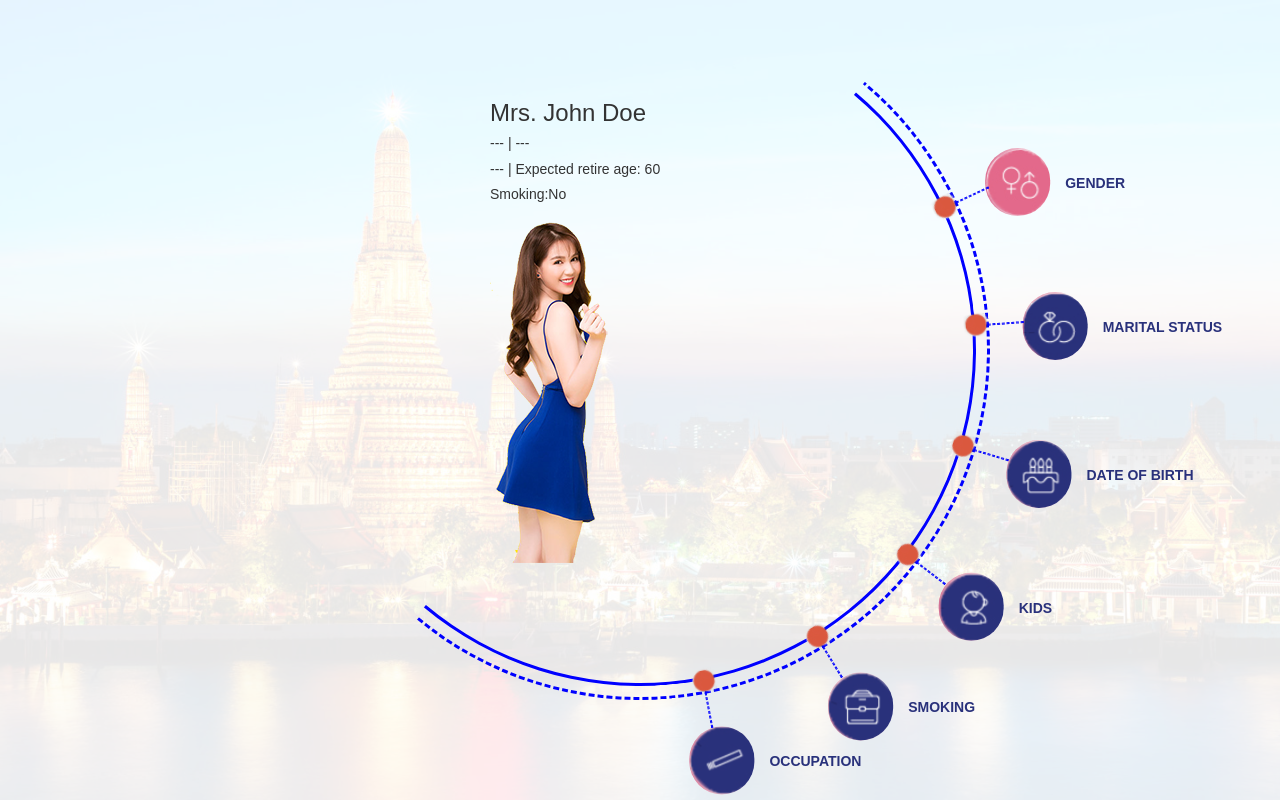
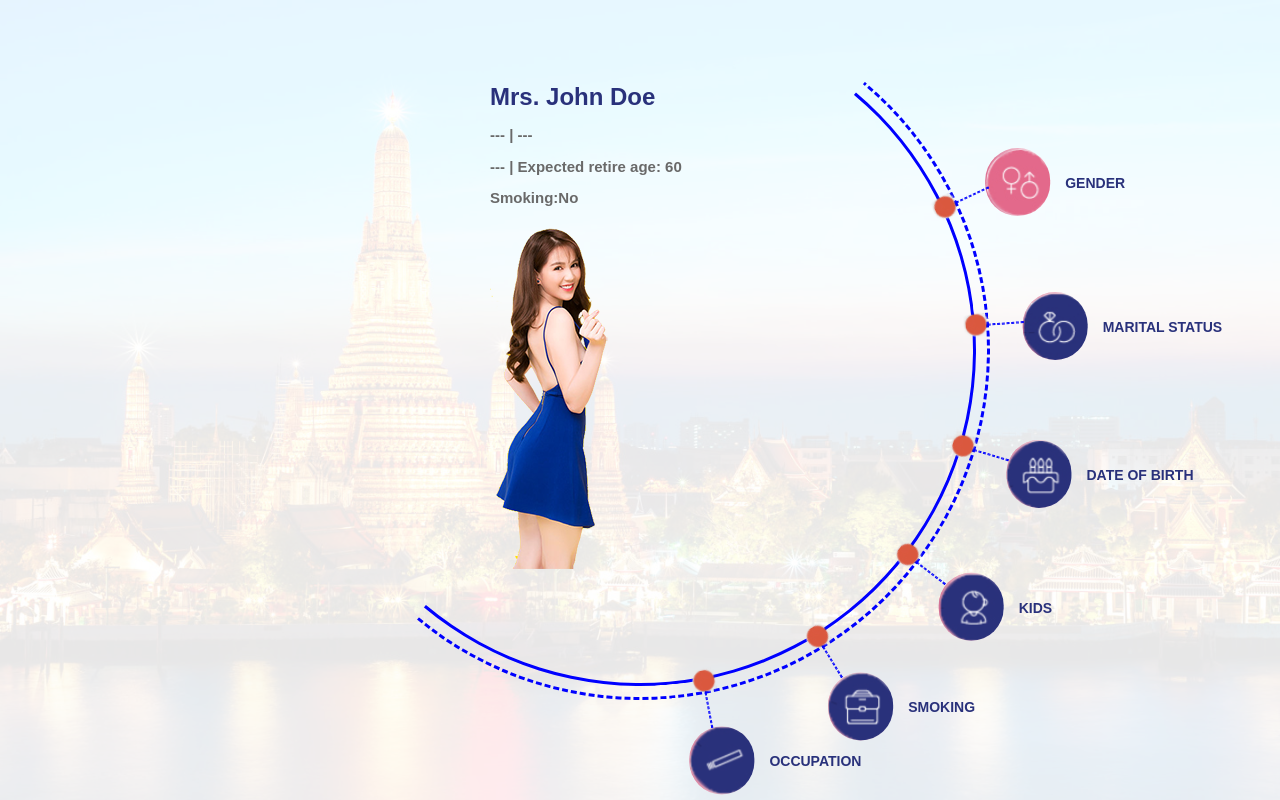
Before and after one commit to noce30/Demo-Reactjs, a React (Create React App) app in the folder my-app/: page / in a window 1280 px wide. Built offline with nearby package versions, Linux system fonts and the light colour scheme.

Commit message:
no message

```diff
--- a/my-app/public/assets/css/assets/_information.scss
+++ b/my-app/public/assets/css/assets/_information.scss
@@ -4,4 +4,16 @@
     top: 10%;
     transform: translateX(-50%);
     width: 300px;
+    div>* {
+        .title-name {
+            color: #29317b;
+            font-weight: bold;
+            font-size: 24px;
+        }
+        .info-personal {
+            color: dimgray;
+            font-weight: bold;
+            font-size: 15px;
+        }
+    }
 }
--- a/my-app/public/assets/css/style.css
+++ b/my-app/public/assets/css/style.css
@@ -261,6 +261,18 @@ input:focus + .slider {
   width: 300px;
 }
 
+.info-position div > * .title-name {
+  color: #29317b;
+  font-weight: bold;
+  font-size: 24px;
+}
+
+.info-position div > * .info-personal {
+  color: dimgray;
+  font-weight: bold;
+  font-size: 15px;
+}
+
 .main-bg {
   background-color: rgba(255, 255, 255, 0.9);
   position: fixed;
--- a/my-app/src/App.css
+++ b/my-app/src/App.css
@@ -6,7 +6,6 @@
     animation: App-logo-spin infinite 20s linear;
     height: 80px;
 }
-
 
 .App-header {
     background-color: #222;
@@ -24,15 +23,15 @@
 }
 
 @keyframes App-logo-spin {
-  from { transform: rotate(0deg); }
-  to { transform: rotate(360deg); }
+    from {
+        transform: rotate(0deg);
+    }
+    to {
+        transform: rotate(360deg);
+    }
 }
 
-.title-name{
-  color: #29317B;
-  font-weight: bold;
-}
-.field-info{
+.field-info {
     color: #29317B;
     font-weight: bold;
     text-transform: uppercase;
--- a/my-app/src/components/SummaryInfo.js
+++ b/my-app/src/components/SummaryInfo.js
@@ -9,11 +9,10 @@ import { connect } from "react-redux";
 const SummaryInformation = ({ customer, isMale, isSmoking }) => {
     return (
         <div>
-            <h3 className="title-name">{isMale ? "Mr" : "Mrs"}. {customer.fullName}</h3>
-
-            <h5>{customer.age > 0 ? customer.age + ' years old' : '---'} | {customer.maritalStatus === 'Married' ? `Married with ${customer.kids} kids` : customer.maritalStatus}</h5>
-            <h5>{customer.occupation} | Expected retire age: {customer.expectedRetireAge}</h5>
-            <h5>Smoking:{isSmoking ? "Yes" : "No"}</h5>
+            <p className="title-name">{isMale ? "Mr" : "Mrs"}. {customer.fullName}</p>
+            <p className="info-personal">{customer.age > 0 ? customer.age + ' years old' : '---'} | {customer.maritalStatus === 'Married' ? `Married with ${customer.kids} kids` : customer.maritalStatus}</p>
+            <p className="info-personal">{customer.occupation} | Expected retire age: {customer.expectedRetireAge}</p>
+            <p className="info-personal">Smoking:{isSmoking ? "Yes" : "No"}</p>
         </div>
     )
 }
--- a/my-app/src/containers/KidsContainer.js
+++ b/my-app/src/containers/KidsContainer.js
@@ -5,8 +5,8 @@ import HOC from "../components/HOC";
 import icon_kids from '../assets/img/icons-demo/icon_kids.png';
 
 const numberOfKidsOptions = {
-    items: ['1', '2', '3', '4', '5', '6', 'more'],
-    selected: '1'
+    items: ['0','1', '2', '3', '4', '5', '6', 'more'],
+    selected: '0'
 }
 
 const mapStateToProps = state => ({
```
Also changed, not shown: 1 other file (tests, documents, lock files or other folders). Lines whose indentation alone changed are shown as unchanged.
